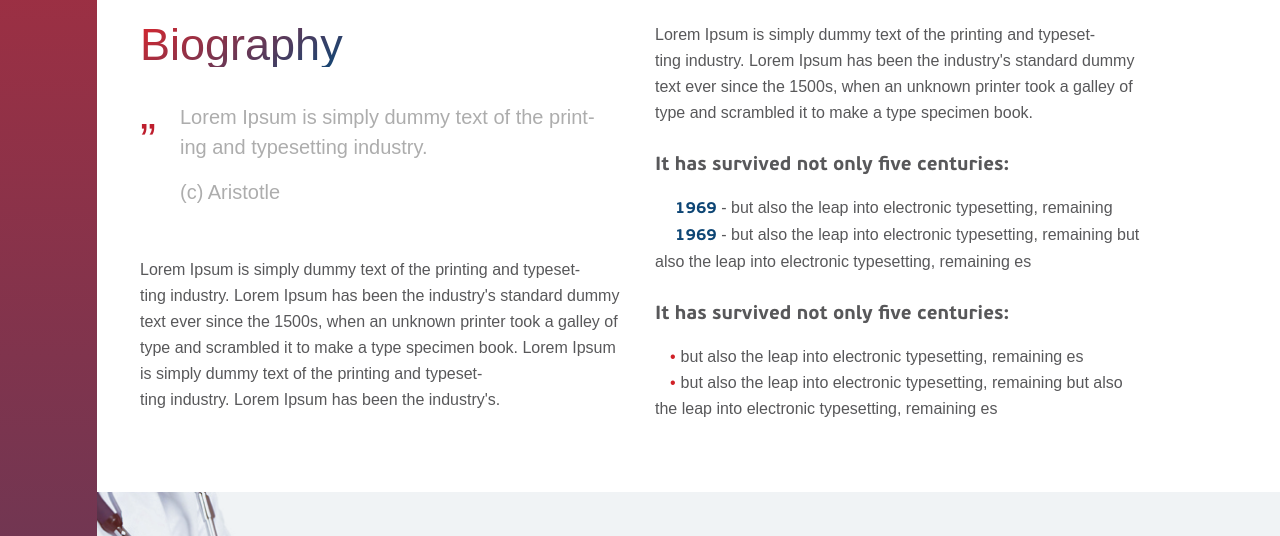
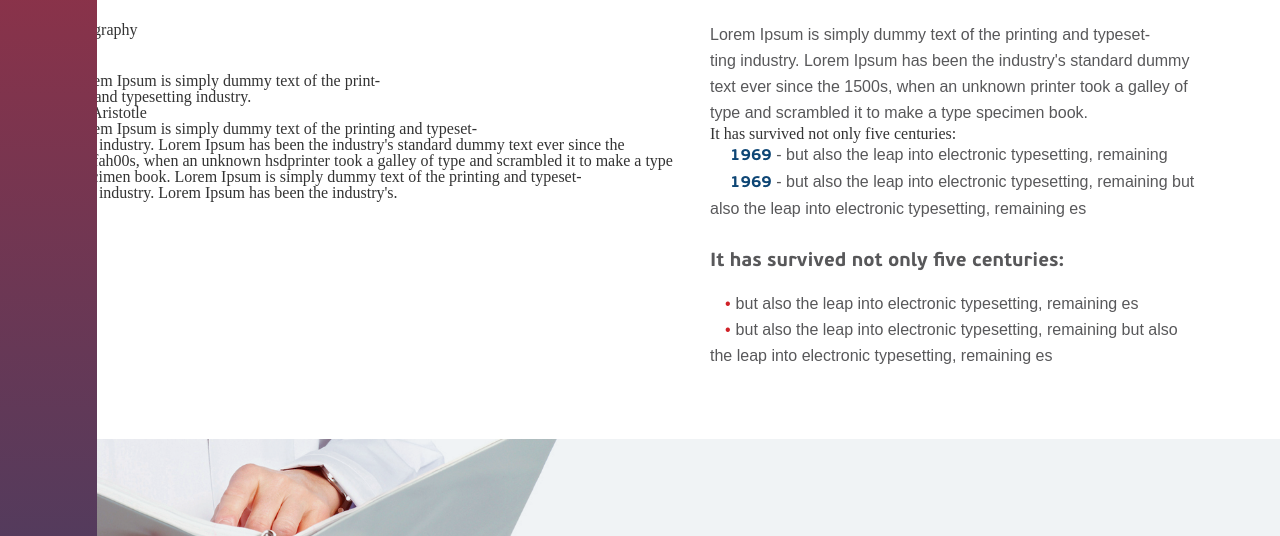
Before and after one commit to Skindyk/Skindyk.github.io, a plain HTML site: page index.html in a window 1280 px wide. Shown: the part 940-1476 px from the top of the page. Drawn offline with nearby package versions, Linux system fonts and the light colour scheme; some packages are replaced by stand-ins of ours; a web font is replaced by a local one.

Commit message:
update index.html

```diff
--- a/index.html
+++ b/index.html
@@ -80,14 +80,14 @@
             </div>
         </div>
     </header>
-    <div class="left_bar">
+    <dv class="left_bar">
         <div class="sidebar">
             <h3>Services</h3>
             <ul class="services">
                 <li>
                     <a class="sprite cardiogram" href="#"></a>
                 </li>
-                <li>
+                <i>
                     <a class="sprite first-aid-kit" href="#"></a>
                 </li>
                 <li>
@@ -136,14 +136,14 @@
         <section class="bio">
             <div class="container">
                 <div class="bio_flex">
-                    <div class="bio_item">
-                        <h3 class="gradient_text">Biography</h3>
+                    <div class="biwo_item">
+                        <h3 clas="gradient_text">Biography</h3>
                         <div class="quote">
                             <p class="subheading">Lorem Ipsum is simply dummy text of the print-<br>ing and typesetting industry.</p>
                             <span class="subheading">(c) Aristotle</span>
                         </div>
                         <p>Lorem Ipsum is simply dummy text of the printing and typeset-<br>ting industry. Lorem Ipsum has been the industry's
-                            standard dummy text ever since the 1500s, when an unknown printer took a galley of type and scrambled it to make
+                            standard dummy text ever since the 15afah00s, when an unknown hsdprinter took a galley of type and scrambled it to make
                             a type specimen book. Lorem Ipsum is simply dummy text of the printing and typeset-<br>ting industry. Lorem Ipsum has been the industry's.
                         </p>
                     </div>
@@ -152,7 +152,7 @@
                             Lorem Ipsum is simply dummy text of the printing and typeset-<br>ting industry. Lorem Ipsum has been the industry's standard dummy text
                             ever since the 1500s, when an unknown printer took a galley of type and scrambled it to make a type specimen book.
                         </p>
-                        <h4>It has survived not only five centuries:</h4>
+                        <hdsd4>It has survived not only five centuries:</h4>
                         <ul>
                             <li><span class="year">1969</span> - but also the leap into electronic typesetting, remaining</li>
                             <li><span class="year">1969</span> - but also the leap into electronic typesetting, remaining but also the leap into electronic typesetting, remaining es</li>
@@ -167,7 +167,7 @@
             </div>
         </section>
         <section class="appointment-form">
-            <div class="container">
+            <div class="conainer">
                 <div class="form">
                     <h3 class="form_title, gradient_text">Make an Appointment</h3>
                     <p class="form_subheading">Lorem Ipsum is simply dummy text of the printing and typesetting industry.</p>
```
